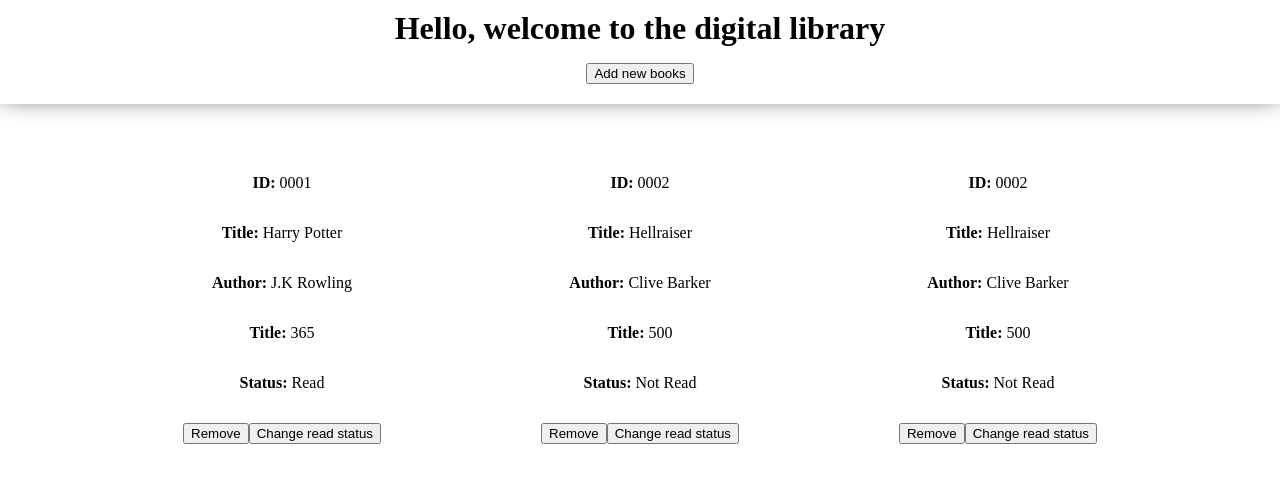
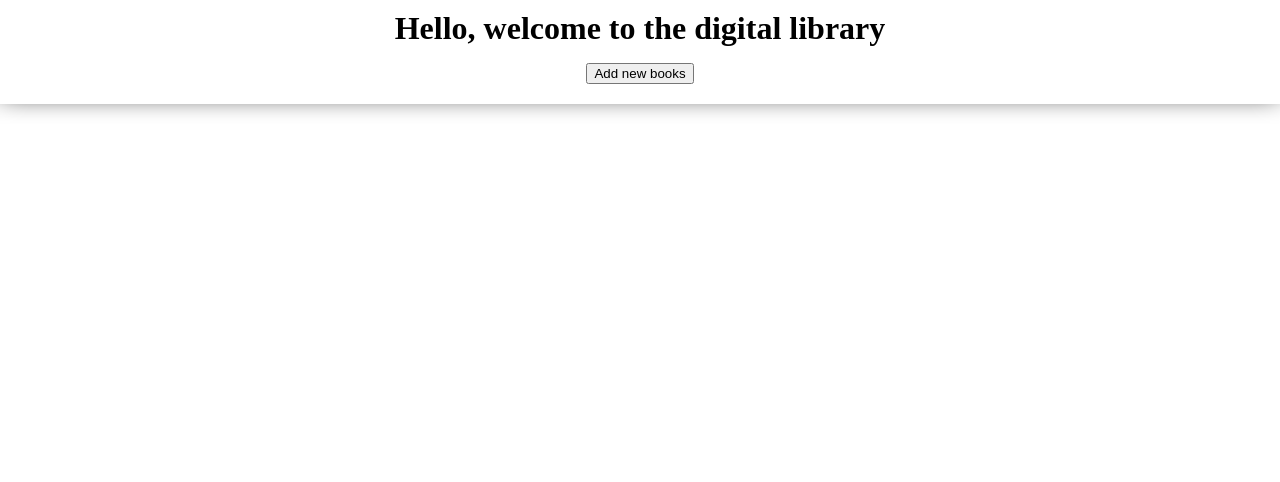
Before and after one commit to MichaelPham813/Library-exercise, a plain HTML site: page index.html in a window 1280 px wide. Drawn offline with Linux system fonts and the light colour scheme.

Commit message:
Remove dummy books

```diff
--- a/index.html
+++ b/index.html
@@ -48,59 +48,6 @@
     </dialog>
     <br>
     <div class="containers display-container" id="display">
-        <div class = "libraryContainer">
-            <div class="book">
-                <p id = "books-id"><strong>ID:</strong> 0001</p>
-                <p id = "books-title"><strong>Title:</strong> Harry Potter</p>
-                <p id = "books-author"><strong>Author:</strong> J.K Rowling</p>
-                <p id = "books-pages"><strong>Title:</strong> 365</p>
-                <p id = "books-status"><strong>Status:</strong> Read</p>
-            </div>
-            <div class = "btnDiv">
-                <button class = "removeBook" onclick="deleteBook()">
-                    Remove
-                </button>
-                <button class = "statusBtn" data-index = "${i}"  onclick = "adjustReadStatus()">
-                    Change read status
-                </button>
-            </div>
-        </div>
-
-        <div class = "libraryContainer">
-            <div class="book">
-                <p id = "books-id"><strong>ID:</strong> 0002</p>
-                <p id = "books-title"><strong>Title:</strong> Hellraiser</p>
-                <p id = "books-author"><strong>Author:</strong> Clive Barker</p>
-                <p id = "books-pages"><strong>Title:</strong> 500</p>
-                <p id = "books-status"><strong>Status:</strong> Not Read</p>
-            </div>
-            <div class = "btnDiv">
-                <button class = "removeBook" onclick="deleteBook()">
-                    Remove
-                </button>
-                <button class = "statusBtn" data-index = "${i}"  onclick = "adjustReadStatus()">
-                    Change read status
-                </button>
-            </div>
-        </div>
-
-        <div class = "libraryContainer">
-            <div class="book">
-                <p id = "books-id"><strong>ID:</strong> 0002</p>
-                <p id = "books-title"><strong>Title:</strong> Hellraiser</p>
-                <p id = "books-author"><strong>Author:</strong> Clive Barker</p>
-                <p id = "books-pages"><strong>Title:</strong> 500</p>
-                <p id = "books-status"><strong>Status:</strong> Not Read</p>
-            </div>
-            <div class = "btnDiv">
-                <button class = "removeBook" onclick="deleteBook()">
-                    Remove
-                </button>
-                <button class = "statusBtn" data-index = "${i}"  onclick = "adjustReadStatus()">
-                    Change read status
-                </button>
-            </div>
-        </div>
 
     </div>
 </body>
--- a/script.js
+++ b/script.js
@@ -100,8 +100,18 @@ function addBookToLibrary(ev){
 //Display the books for people to see
 function booksDisplay()
 {
-    const displayLibrary = document.getElementById("display")
-    displayLibrary.innerHTML = "";
+    const displayLibrary = document.getElementById("display");
+
+
+    [...displayLibrary.children].forEach(child =>
+    {
+        if(!child.classList.contains('dummy'))
+            {
+                child.remove();
+            }
+    });
+
+
     for(let i = 0 ; i < myLibrary.length; i++)
     {
         const book = myLibrary[i];
@@ -112,7 +122,7 @@ function booksDisplay()
                     <p id = "books-id"><strong>ID:</strong> ${book.id}</p>
                     <p id = "books-title"><strong>Title:</strong> ${book.name}</p>
                     <p id = "books-author"><strong>Author:</strong> ${book.author}</p>
-                    <p id = "books-pages"><strong>Title:</strong> ${book.pages}</p>
+                    <p id = "books-pages"><strong>Pages:</strong> ${book.pages}</p>
                     <p id = "books-status"><strong>Status:</strong> ${book.status ? "Read" : "Not Read"}</p>
                 </div>
                 <div class = "btnDiv">
@@ -135,13 +145,23 @@ function booksDisplay()
 function deleteBook()
 {
     const displayLibrary = document.getElementsByClassName("removeBook");
+    const libraryDummy = document.querySelector("dummy");
+
     for(var i = 0 ; i < displayLibrary.length ; i++)
     {
+
         displayLibrary[i].addEventListener('click', function(i)
         {
-           myLibrary.splice(i,1);
+           if(libraryDummy)
+           {
+                libraryDummy.remove();
+           }
+           else
+           {
+                myLibrary.splice(i,1);
+           }
            booksDisplay();
-        }.bind(this,i));
+        });
     }
 
 }
--- a/style.css
+++ b/style.css
@@ -53,8 +53,9 @@ button, #buttons
     flex-direction:column;
     align-items: center;
     text-align: center;
-    padding-bottom:25px;
-    gap:15px;
+    padding:25px;
+    border:solid 1px black;
+    border-radius:20px;
 }
 
 .btnDiv
@@ -63,6 +64,7 @@ button, #buttons
     align-items: center;
     text-align: center;
     justify-content: center;
+    gap:10px;
 }
 
 .book
@@ -75,14 +77,10 @@ button, #buttons
 
 .display-container
 {
-    display: flex;
-    flex-direction: row;
+    display:grid;
+    grid-template-columns: auto auto auto;
+    grid-template-rows:auto auto auto;
+    padding:10px;
     margin:10px;
-    padding:10px;
-    gap: 10rem;
-    flex-wrap:wrap;
-    justify-content: center;
-    justify-items: center;
-    align-content: space-between;
-    align-items: center;
+    gap:20px;
 }
```
